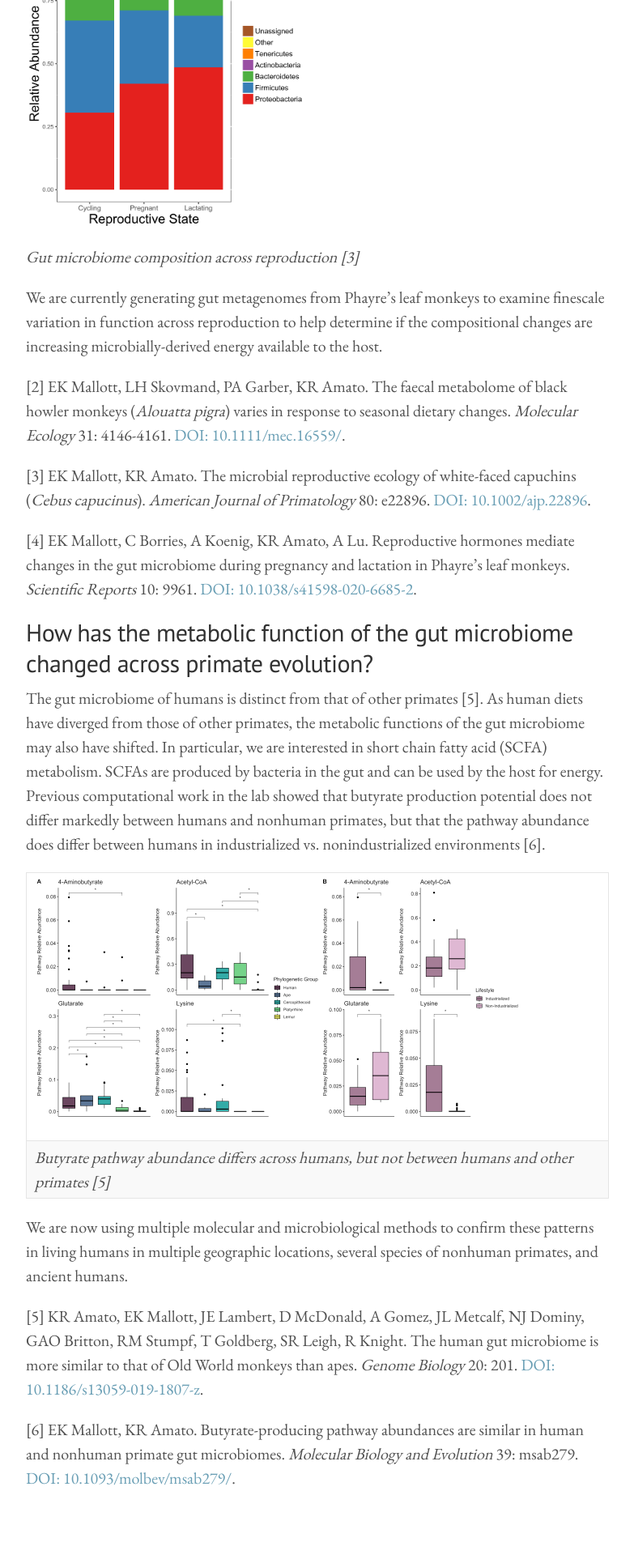
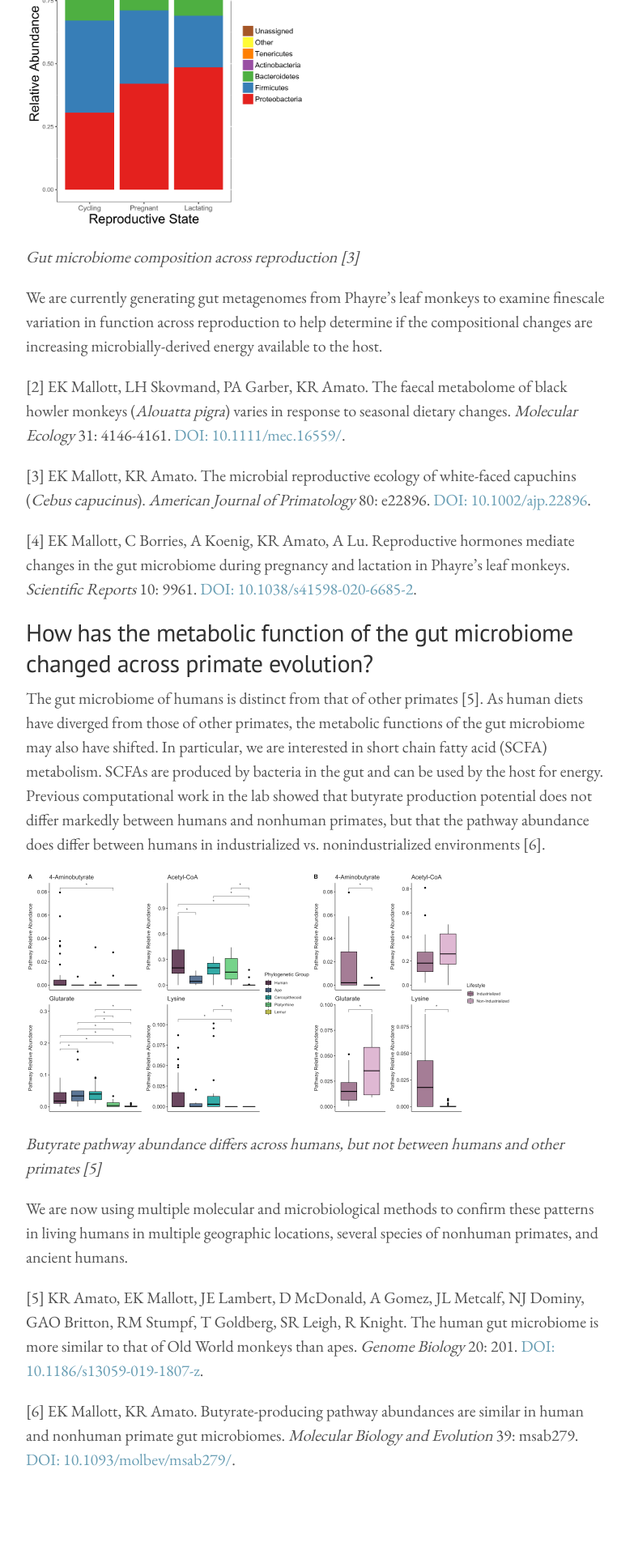
Before and after one commit to Mallott-Lab/Mallott-Lab.github.io, a Jekyll site: the page built from research.md, in a window 1280 px wide. Shown: the part 1384-3304 px from the top of the page at 81% size, without its empty margins (248-1031 px from the left). Built offline with Jekyll 4.4.1, drawn with Linux system fonts in a browser that asks for light colours; after the commit the page ends 3281 px from its top, so only the background shows below that.

Commit message:
Update research.md

```diff
--- a/research.md
+++ b/research.md
@@ -28,9 +28,9 @@ We are currently generating gut metagenomes from Phayre's leaf monkeys to examin
 ## How has the metabolic function of the gut microbiome changed across primate evolution?
 The gut microbiome of humans is distinct from that of other primates [5]. As human diets have diverged from those of other primates, the metabolic functions of the gut microbiome may also have shifted. In particular, we are interested in short chain fatty acid (SCFA) metabolism. SCFAs are produced by bacteria in the gut and can be used by the host for energy. Previous computational work in the lab showed that butyrate production potential does not differ markedly between humans and nonhuman primates, but that the pathway abundance does differ between humans in industrialized vs. nonindustrialized environments [6].
 
-|<img src="/images/figure3.jpg" alt="Multiple box plots showing differences in butyrate pathway abundance across primates and within humans" width=600>|
-|:--|
-|*Butyrate pathway abundance differs across humans, but not between humans and other primates [5]*|
+<img src="/images/figure3.jpg" alt="Multiple box plots showing differences in butyrate pathway abundance across primates and within humans" width=600>
+
+*Butyrate pathway abundance differs across humans, but not between humans and other primates [5]*
 
 We are now using multiple molecular and microbiological methods to confirm these patterns in living humans in multiple geographic locations, several species of nonhuman primates, and ancient humans.
 
```
